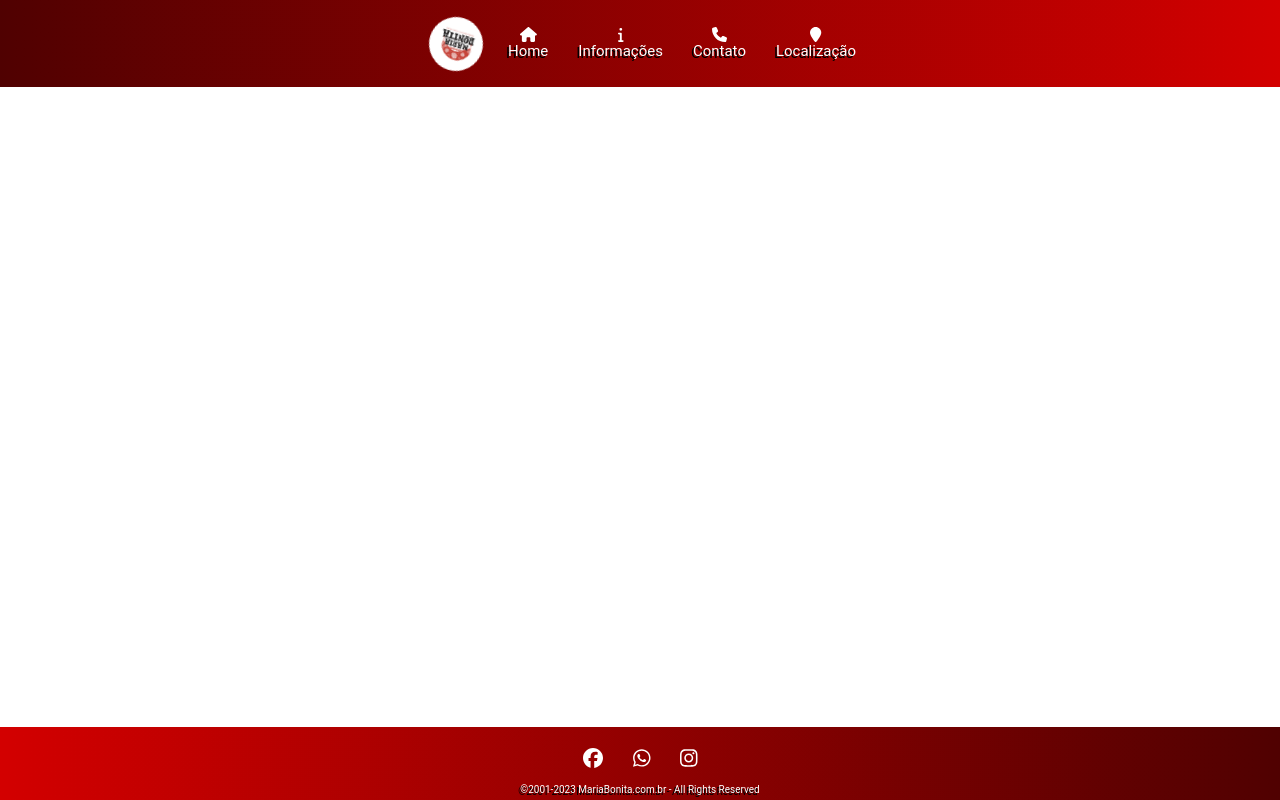
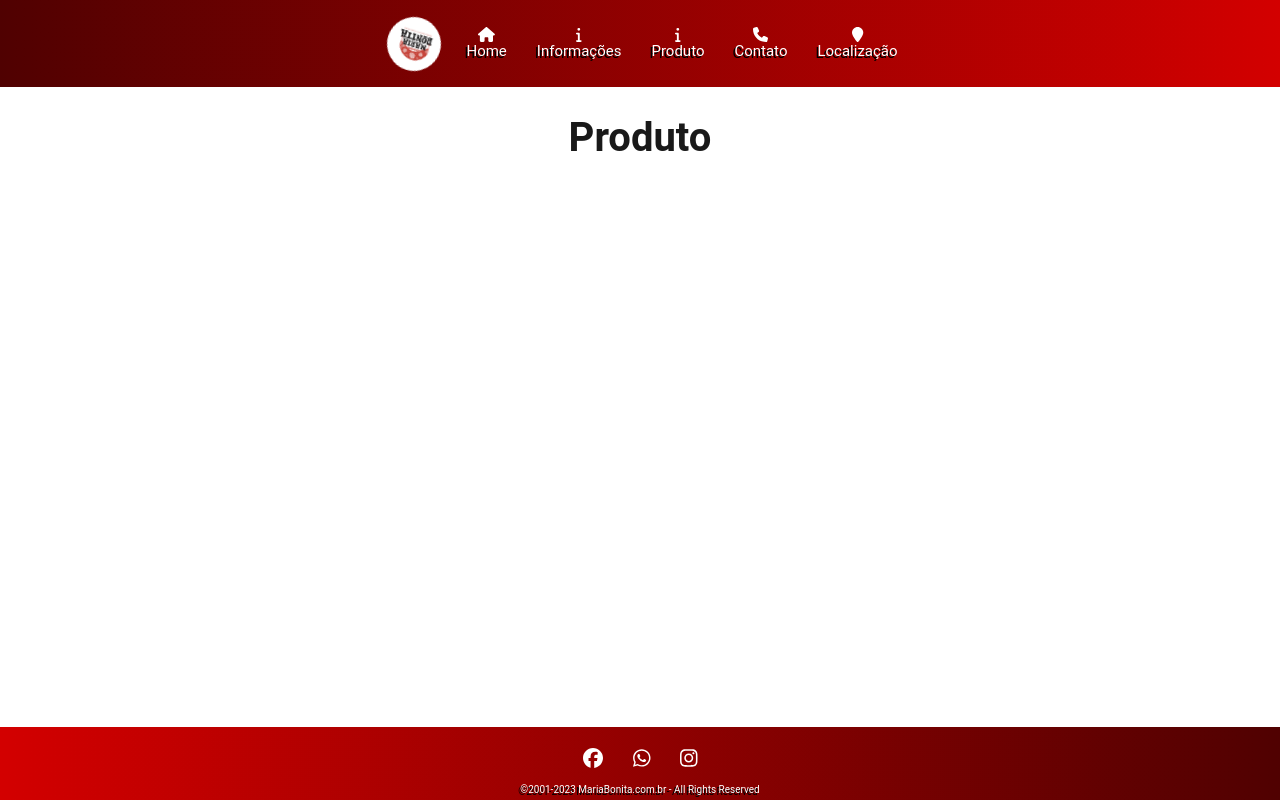
Before and after one commit to PaivaViniicius/projeto-react-senai-main, a React (Create React App) app: page /product in a window 1280 px wide. Built offline with nearby package versions, Linux system fonts and the light colour scheme.

Commit message:
adicionando produto no nav

```diff
--- a/src/App.js
+++ b/src/App.js
@@ -5,6 +5,7 @@ import React from 'react';
 import Home from './pages/home/Home';
 import Info from './pages/info/Info';
 import Contact from './pages/contact/Contact';
+import Product from './pages/product/Product';
 import Localization from './pages/localization/Localization';
 import Navigator from './components/navigator/Navigator';
 import Footer from "./components/footer/Footer";
@@ -16,6 +17,7 @@ function App() {
       <Routes>
         <Route path="/" element={<Home />} />
         <Route path="/info" element={<Info />} />
+        <Route path="/product" element={<Product/>} />
         <Route path="/contact" element={<Contact />} />
         <Route path="/localization" element={<Localization />} />
       </Routes>
--- a/src/components/navigator/Navigator.js
+++ b/src/components/navigator/Navigator.js
@@ -24,6 +24,11 @@ const Navigator = () => {
           </Link>
         </li>
         <li>
+          <Link to="/product">
+            <FontAwesomeIcon icon={faInfo} /> Produto
+          </Link>
+        </li>
+        <li>
           <Link to="/contact">
             <FontAwesomeIcon icon={faPhone} /> Contato
           </Link>
--- /dev/null
+++ b/src/pages/product/Product.js
@@ -0,0 +1,11 @@
+
+function Product(){
+
+    return(
+        <div>
+            <h1 className='title'>Produto</h1>
+        </div>
+    )
+
+}
+export default Product
```
Also changed, not shown: src/pages/product/Product.css (added).
